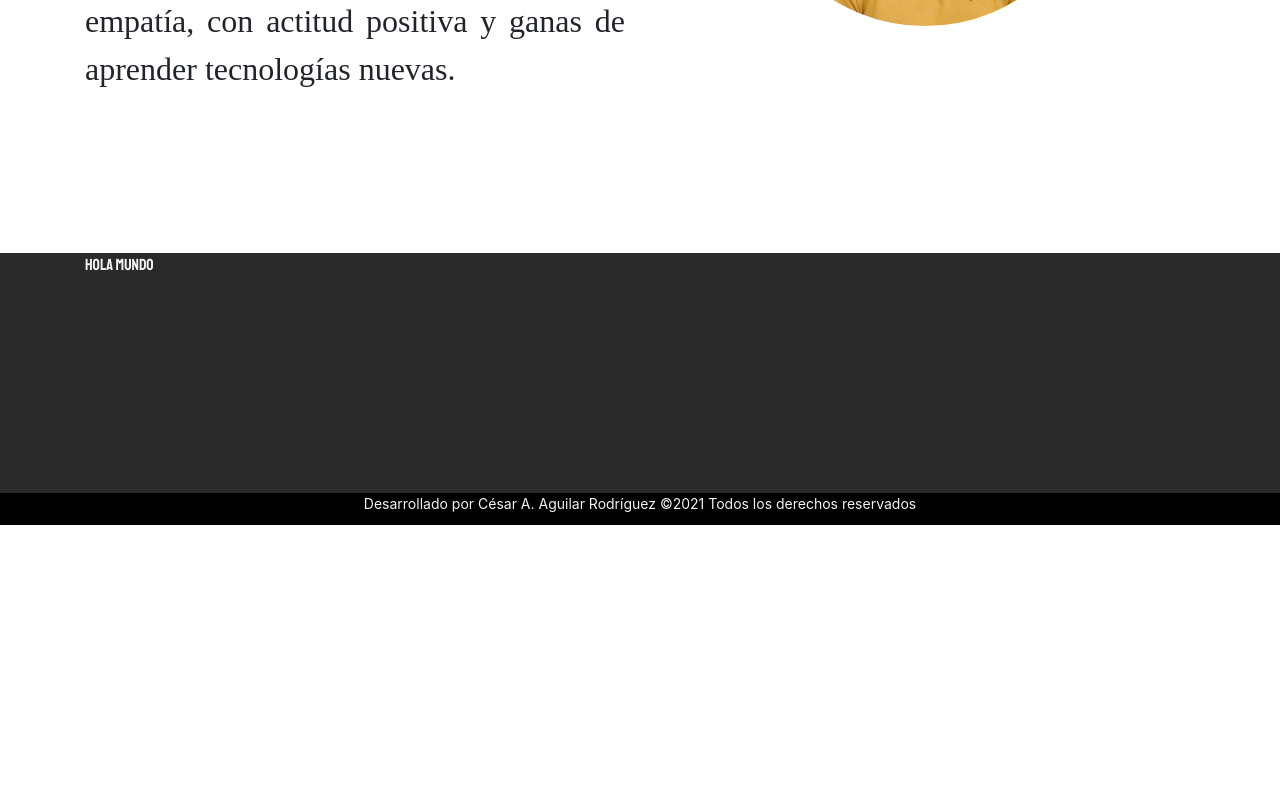
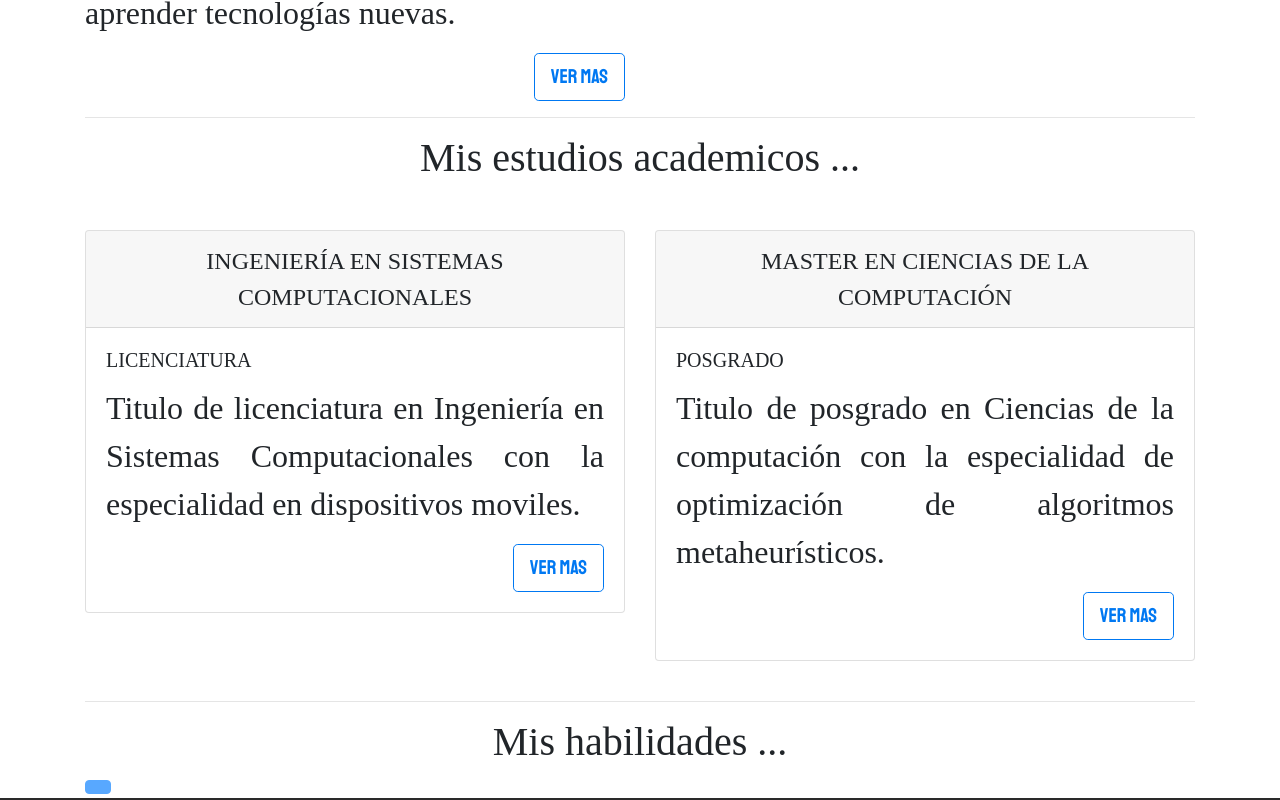
Before and after one commit to CesarAguilar43/personalCVU, a React (Create React App) app: page / in a window 1280 px wide. Shown: the part 540-1340 px from the top of the page. Before the commit the page ends 1065 px from the top, so only its background shows below. Built offline with nearby package versions, Linux system fonts and the light colour scheme; a web font is replaced by a local one.

Commit message:
Primera version del home

```diff
--- a/package.json
+++ b/package.json
@@ -7,6 +7,7 @@
     "@testing-library/react": "^11.1.0",
     "@testing-library/user-event": "^12.1.10",
     "bootstrap": "^4.6.0",
+    "nodejs": "0.0.0",
     "react": "^17.0.2",
     "react-bootstrap": "^1.6.1",
     "react-dom": "^17.0.2",
--- /dev/null
+++ b/src/assets/css/Cards.css
@@ -0,0 +1,16 @@
+.btn-cards{
+    font-family: 'Staatliches', cursive;
+    border-color: #0078f2;
+    color: #0078f2;
+    float: right;
+}
+
+.btn-cards:hover{
+    background-color: #0078f2;
+    border-color: #0078f2;
+}
+
+.header-cards{
+    text-align: center;
+    font-size: x-large;
+}
--- a/src/assets/css/Home.css
+++ b/src/assets/css/Home.css
@@ -7,7 +7,11 @@
 }
 
 .home-div-1{
-    margin: 20vh 0;
+    margin-top: 20vh;
+}
+
+.home-div-2{
+    margin-top: 5vh;
 }
 
 .home-container p{
@@ -17,9 +21,23 @@
 
 .fg-home-image-1{
     width: 350px;
-    margin: 20vh auto;
+    margin: 0 auto;
+    margin-top: 20vh;
+    margin-bottom: 10vh;
 }
 
 .fg-home-image-1 .home-image-1{
     width: 100%;
 }
+
+.btn-home-1{
+    font-family: 'Staatliches', cursive;
+    border-color: #0078f2;
+    color: #0078f2;
+    float: right;
+}
+
+.btn-home-1:hover{
+    background-color: #0078f2;
+    border-color: #0078f2;
+}
--- /dev/null
+++ b/src/components/cards/Cards.js
@@ -0,0 +1,21 @@
+import { Card, Button } from 'react-bootstrap';
+import '../../assets/css/Cards.css';
+
+const Cards = ({head, title, text }) => {
+    return (
+        <>
+                <Card>
+                    <Card.Header className="header-cards">{head}</Card.Header>
+                    <Card.Body>
+                        <Card.Title>{title}</Card.Title>
+                        <Card.Text>
+                            {text}
+                        </Card.Text>
+                        <Button variant="outline-primary" className="btn-cards"  size="lg">Ver mas</Button>
+                    </Card.Body>
+                </Card>
+        </>
+    );
+}
+
+export default Cards;
--- a/src/components/header/Header.js
+++ b/src/components/header/Header.js
@@ -2,15 +2,13 @@ import {
     Navbar,
 } from 'react-bootstrap';
 import '../../assets/css/Header.css';
-//import CarouselHeader from '../carousel/Carousel';
 import { rutas } from '../../config/NavBarRoutes';
 import { NavLink, Link } from 'react-router-dom';
 
 const Header = () => {
     return (
-        <header className="navbar-header">
-            {/* <CarouselHeader /> */}
-            <Navbar expand="xl">
+        <header>
+            <Navbar expand="xl" fixed="top" className="navbar-header">
                 <Navbar.Toggle aria-controls="basic-navbar-nav" className="header-toggle" />
                 <Navbar.Collapse id="basic-navbar-nav">
                     <Navbar.Brand><Link to="/" className="navbar-title">Master Roush</Link></Navbar.Brand>
--- a/src/containers/home/Home.js
+++ b/src/containers/home/Home.js
@@ -1,7 +1,8 @@
 import '../../assets/css/Home.css';
 import Layout from '../../layouts/Layout';
-import { Container, Row, Col, Image } from 'react-bootstrap';
+import { Container, Row, Col, Image, Button, OverlayTrigger, Tooltip } from 'react-bootstrap';
 import HomeImage from '../../assets/img/homeImage.jpeg';
+import Cards from '../../components/cards/Cards';
 
 const Home = () => {
     return (
@@ -13,11 +14,12 @@ const Home = () => {
                             <h1>Este soy yo ...</h1>
                             <hr />
                             <p>Mi nombre es César Alejandro Aguilar Rodríguez,
-                                soy Ingeniero en Sistemas Computacionales con un posgrado en
+                                soy Ingeniero en Sistemas Computacionales con un master en
                                 Ciencias de la Computación.
                                 Soy una persona con pasión por la enseñanza,
                                 empatía, con actitud positiva y ganas de aprender tecnologías
                                 nuevas.</p>
+                            <Button variant="outline-primary" className="btn-home-1" size="lg">Ver mas</Button>
                         </div>
                     </Col>
                     <Col xs={12} lg={6}>
@@ -26,6 +28,45 @@ const Home = () => {
                         </figure>
                     </Col>
                 </Row>
+                <hr />
+                <Row>
+                    <Col xs={12} lg={12}>
+                        <h1>Mis estudios academicos ...</h1>
+                    </Col>
+                    <Col xs={12} lg={6}>
+                        <div className="home-div-2">
+                            <Cards
+                                head="INGENIERÍA EN SISTEMAS COMPUTACIONALES"
+                                title="LICENCIATURA"
+                                text="Titulo de licenciatura en Ingeniería en Sistemas Computacionales con la especialidad en dispositivos moviles."
+                            />
+                        </div>
+                    </Col>
+                    <Col xs={12} lg={6}>
+                        <div className="home-div-2">
+                            <Cards
+                                head="MASTER EN CIENCIAS DE LA COMPUTACIÓN"
+                                title="POSGRADO"
+                                text="Titulo de posgrado en Ciencias de la computación con la especialidad de optimización de algoritmos metaheurísticos."
+                            />
+                        </div>
+                    </Col>
+                </Row>
+                <br /><hr />
+                <Row>
+                    <Col xs={12} lg={12}>
+                        <h1>Mis habilidades ...</h1>
+                    </Col>
+                    <Col xs={12} lg={2}>
+                        <OverlayTrigger overlay={<Tooltip id="tooltip-disabled">Css 3</Tooltip>}>
+                            <span className="d-inline-block">
+                                <Button disabled style={{ pointerEvents: 'none' }}>
+
+                                </Button>
+                            </span>
+                        </OverlayTrigger>
+                    </Col>
+                </Row>
             </Container>
         </Layout>
     )
```
Also changed, not shown: src/assets/css/Header.css (line endings or trailing spaces), 2 other files (tests, documents, lock files or other folders).
